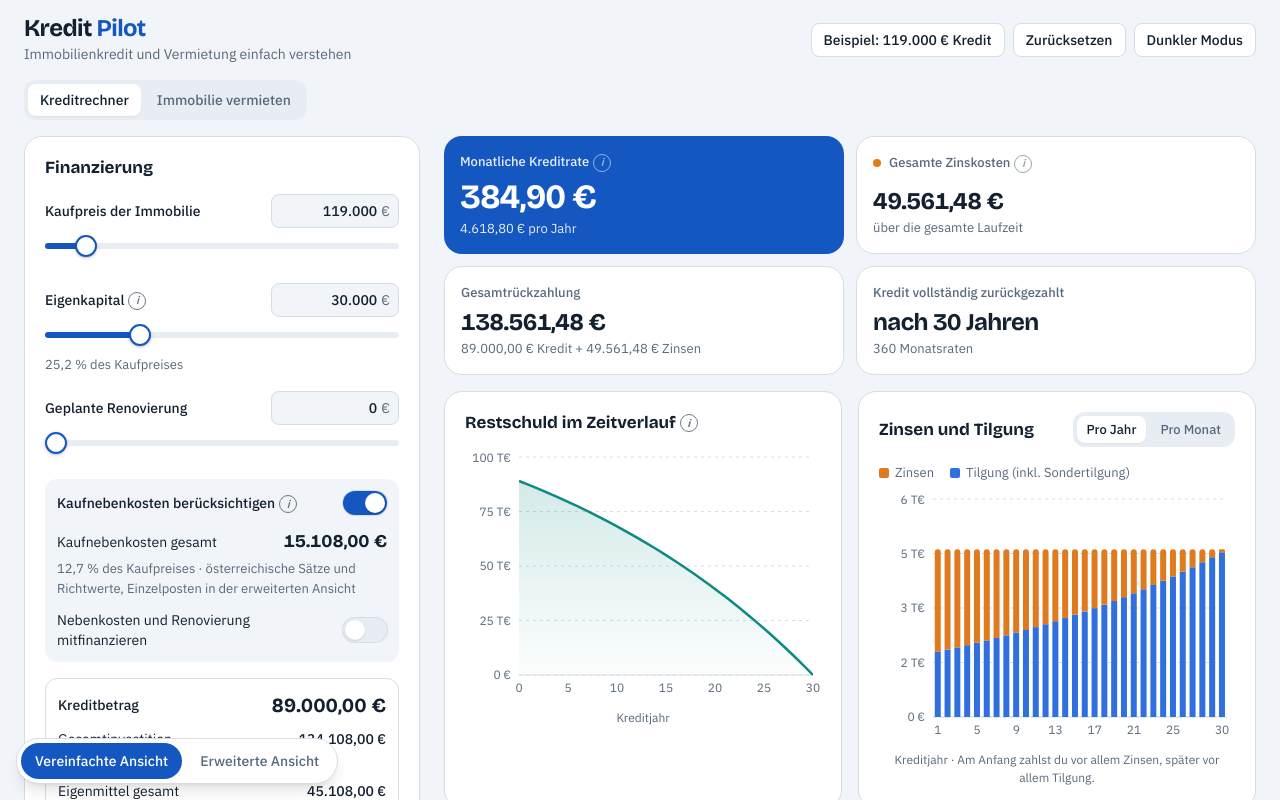
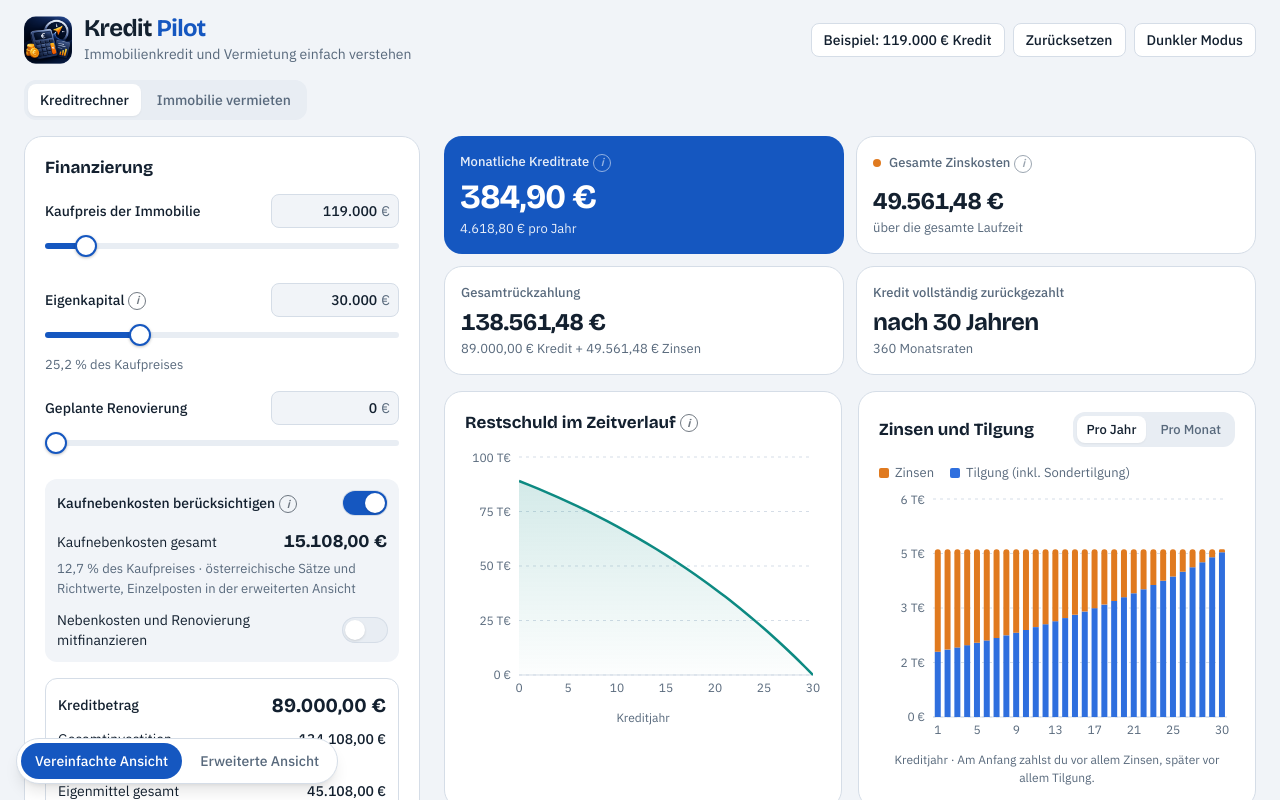
Before and after one commit to Nati-MN/Natis-KreditPilot, a React (Vite) app: page / in a window 1280 px wide. Shown: the top 800 px of the page. Built offline with nearby package versions, Linux system fonts and the light colour scheme.

Commit message:
Add files via upload

```diff
--- a/src/App.tsx
+++ b/src/App.tsx
@@ -9,6 +9,7 @@ import { Scenarios } from './components/Scenarios';
 import { FinancePanel, LoanModelPanel } from './components/Settings';
 import { Badge, Button, InfoTip, NumberBox, ResultCard, Segmented } from './components/ui';
 import { analyze } from './lib/analysis';
+import logo from './logo.png';
 import { pdfEuro } from './lib/export';
 import { duration, euro, percent } from './lib/format';
 import { balanceAfterYears, extraEffect, hasExtras } from './lib/loan';
@@ -98,11 +99,14 @@ export default function App() {
   return (
     <div className="mx-auto max-w-[1360px] px-4 pb-36 pt-4 sm:px-6 lg:pb-20">
       <header className="mb-4 flex flex-wrap items-center justify-between gap-3">
-        <div className="min-w-0">
-          <h1 className="font-display text-2xl font-bold leading-none tracking-tight">
-            Kredit <span className="text-accent">Pilot</span>
-          </h1>
-          <p className="mt-1 text-sm text-muted">Immobilienkredit und Vermietung einfach verstehen</p>
+        <div className="flex min-w-0 items-center gap-3">
+          <img src={logo} alt="" width={48} height={48} className="h-12 w-12 shrink-0" />
+          <div className="min-w-0">
+            <h1 className="font-display text-2xl font-bold leading-none tracking-tight">
+              Kredit <span className="text-accent">Pilot</span>
+            </h1>
+            <p className="mt-1 text-sm text-muted">Immobilienkredit und Vermietung einfach verstehen</p>
+          </div>
         </div>
         <div className="flex flex-wrap items-center gap-2">
           <Button onClick={() => patch({ ...DEFAULT_STATE, viewMode: 'erweitert', section: s.section, manualLoan: true, manualLoanAmount: 119000 })}>Beispiel: 119.000 € Kredit</Button>
```
Also changed, not shown: src/favicon.png (added), src/logo.png (added).
